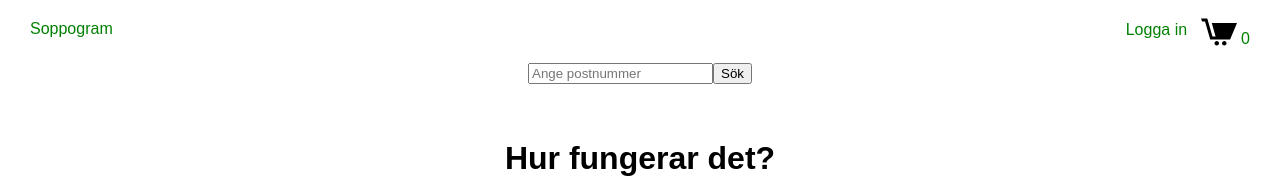
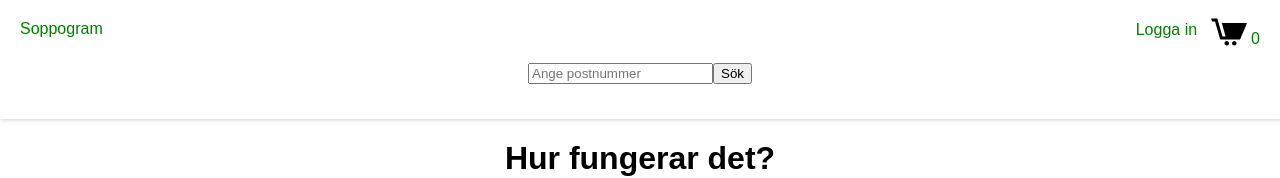
Before and after one commit to danielohrn/soupdonners, a React (Create React App) app in the folder soupify/: page / in a window 1280 px wide. Shown: the top 178 px of the page. Built offline with nearby package versions, Linux system fonts and the light colour scheme.

Commit message:
add box shadow to header component

```diff
--- a/soupify/src/App.js
+++ b/soupify/src/App.js
@@ -22,10 +22,12 @@ class App extends Component {
 
   render() {
     return (
-      <div className="App">
+      <div>
         <ContextProvider>
           <AppHeader />
-          {this.pageRoutes()}
+          <div className="App">
+            {this.pageRoutes()}
+          </div>
         </ContextProvider>
       </div>
     );
--- a/soupify/src/components/AppHeader.js
+++ b/soupify/src/components/AppHeader.js
@@ -10,7 +10,8 @@ const AppHeader = () => (
     style={{
       display: "flex",
       flexDirection: "column",
-      padding: "20px 0"
+      padding: "20px",
+      boxShadow: "1px 1px 4px 0px lightgrey"
     }}
   >
     <div
```
